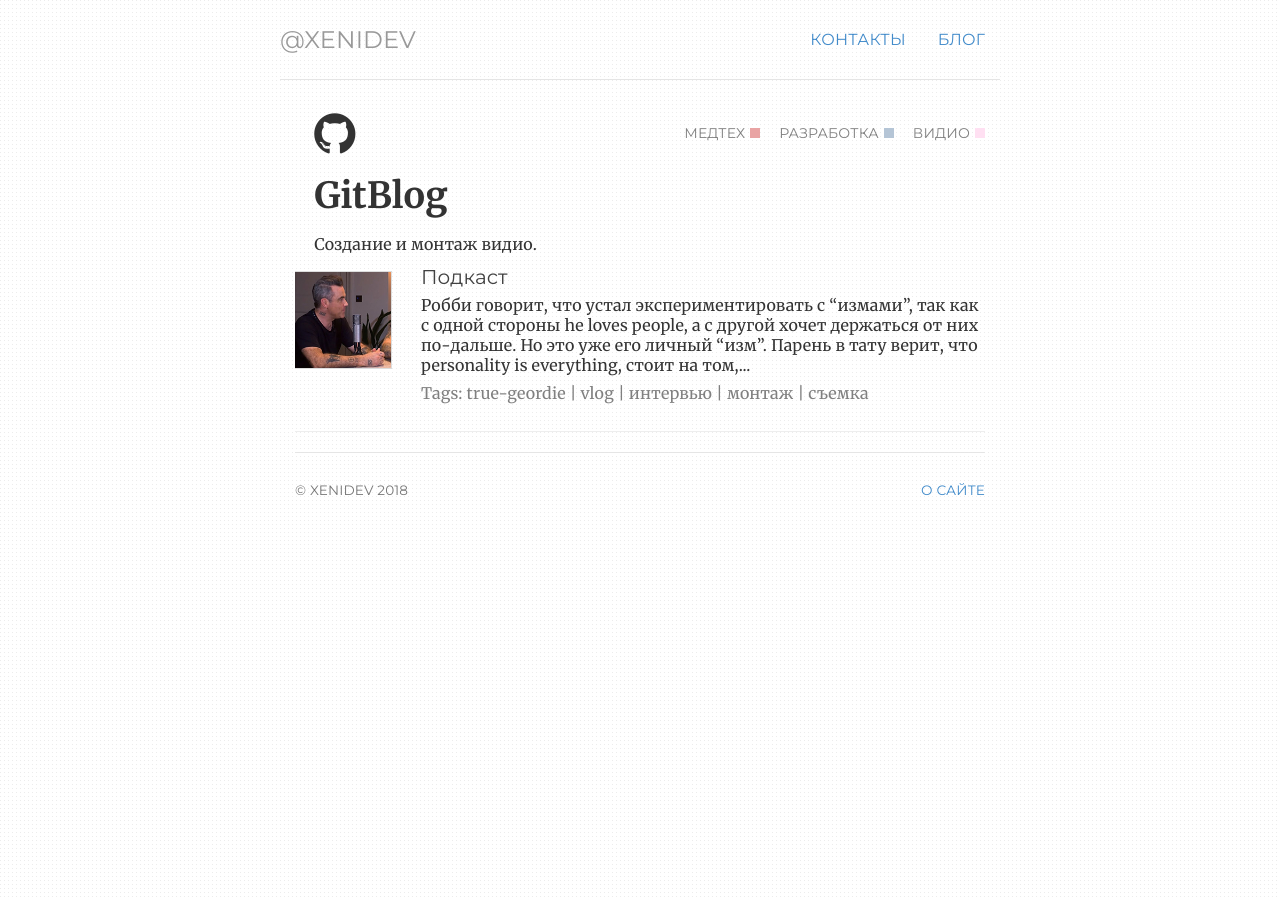
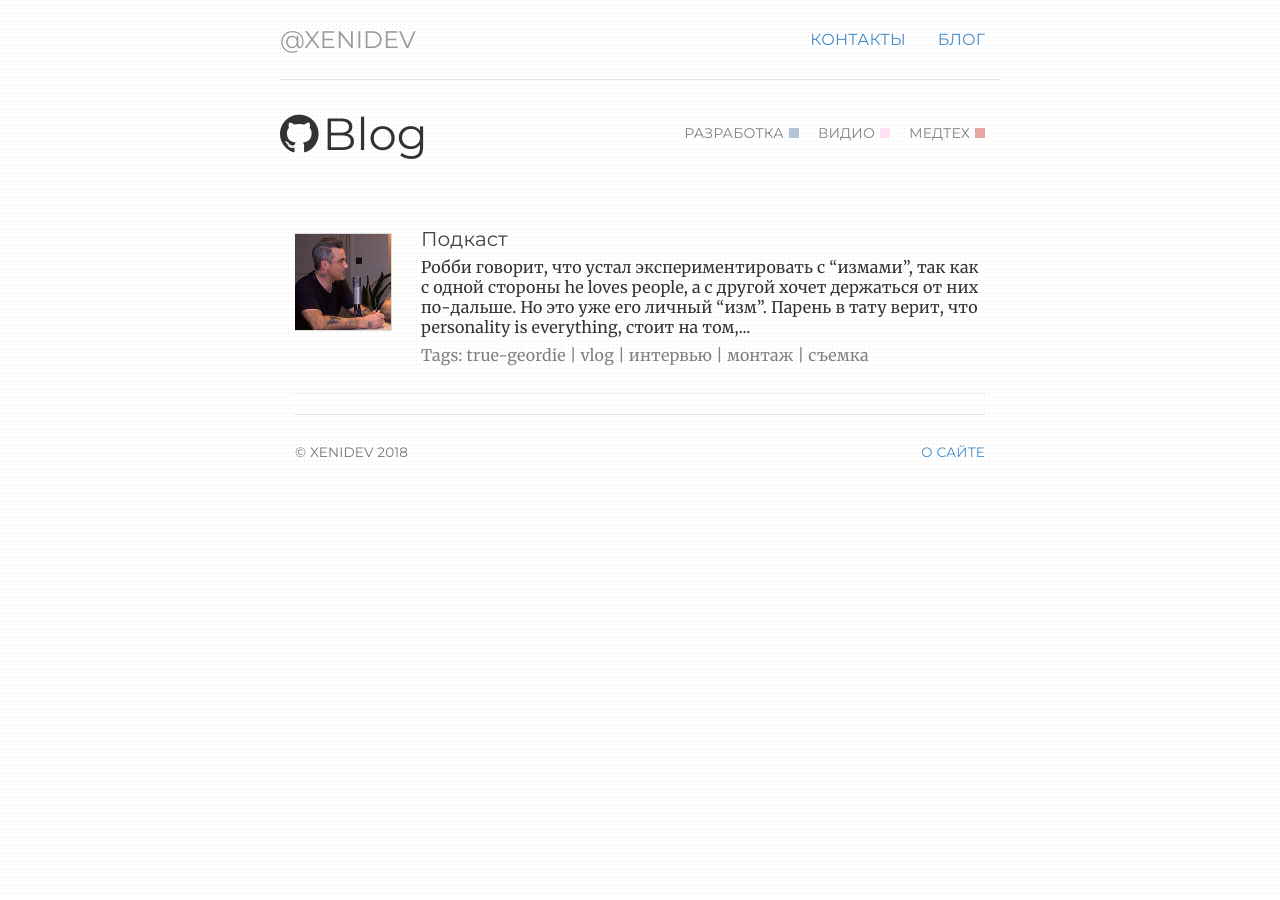
Before and after one commit to ValeraS/xenidev.github.io, a Jekyll site: the page built from notes/video.html, in a window 1280 px wide. Built offline with Jekyll 4.4.1, drawn with Linux system fonts in a browser that asks for light colours.

Commit message:
Update video.html

```diff
--- a/notes/video.html
+++ b/notes/video.html
@@ -2,29 +2,21 @@
 layout: default
 ---
 
-              <!-- Guide
-  ================================================== -->
- <div class="guide">
-  <ul class="square-categories pull-right">
-    <li><a href="/notes/medtech">медтех<span class="badge-category-medtech"></span></a> </li>
-    <li><a href="/notes/razrabotka.html">разработка<span class="badge-category-razrabotka"></span> </a> </li>
-    <li><a href="/notes/video.html">видио<span class="badge-category-video"></a> </li>
-  </ul>
-  <div class="title">
-
-    <ul class="fa-ul">
-      <li><i class="fa fa-github" style="font-size:48px;"></i>
-        <h1>GitBlog</h1></li>
-	    <p> Создание и монтаж видио.</p>
-    </ul>
-
-
-
-
-  </div>
+             <!-- .welcome_bar -->
+<div class="welcome_bar">
+<div>
+   <i class="fa fa-github" style="font-size:45px;"></i>
+   <h2>Blog</h2>
+</div>
+<ul class="square-categories">
+   <li> <a href="/notes/razrabotka.html">разработка<span class="badge-category-razrabotka"></span> </a> </li>
+   <li> <a href="/notes/video.html">видио<span class="badge-category-video"></span></a> </li>
+   <li> <a href="/notes/medtech.html">медтех<span class="badge-category-medtech"></span></a> </li>
+</ul>
+<br>
 
 </div>
-<!-- /.guide -->
+<!-- /.welcome_bar -->
 
 
 
```
